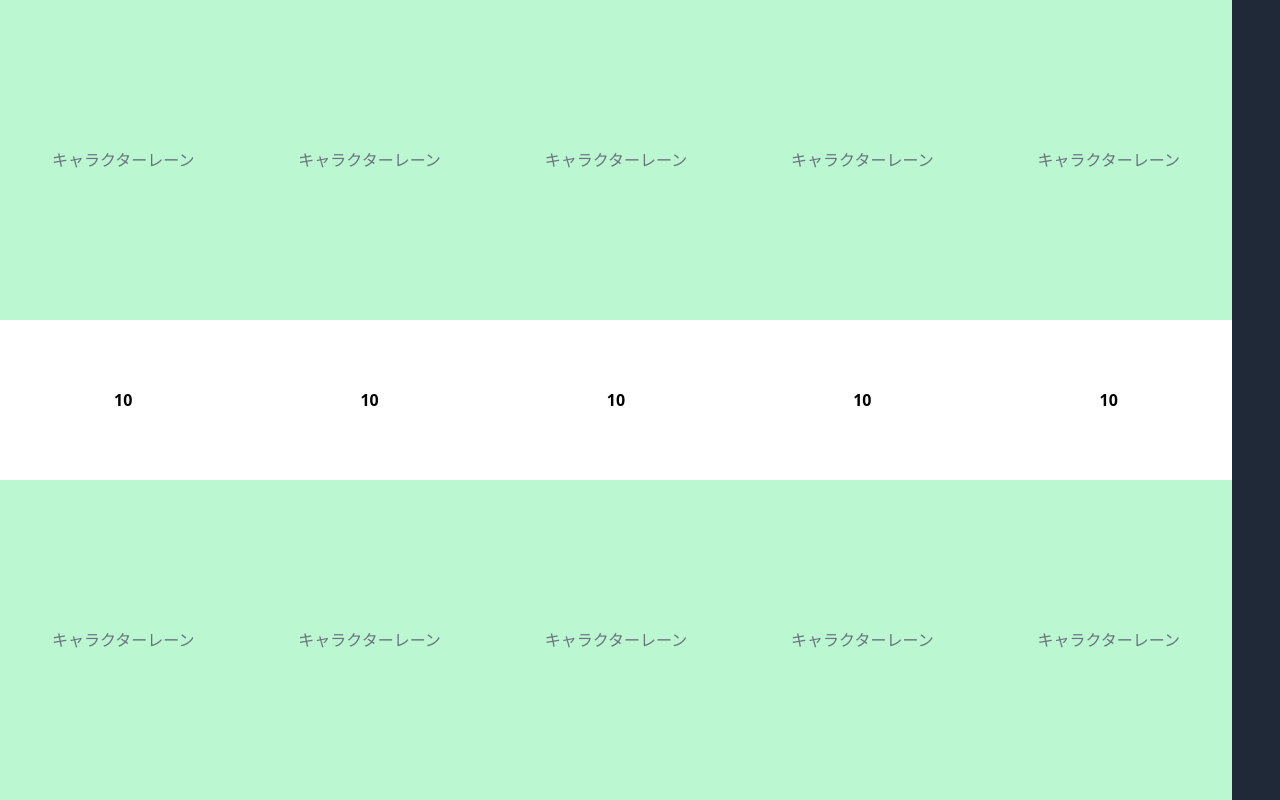
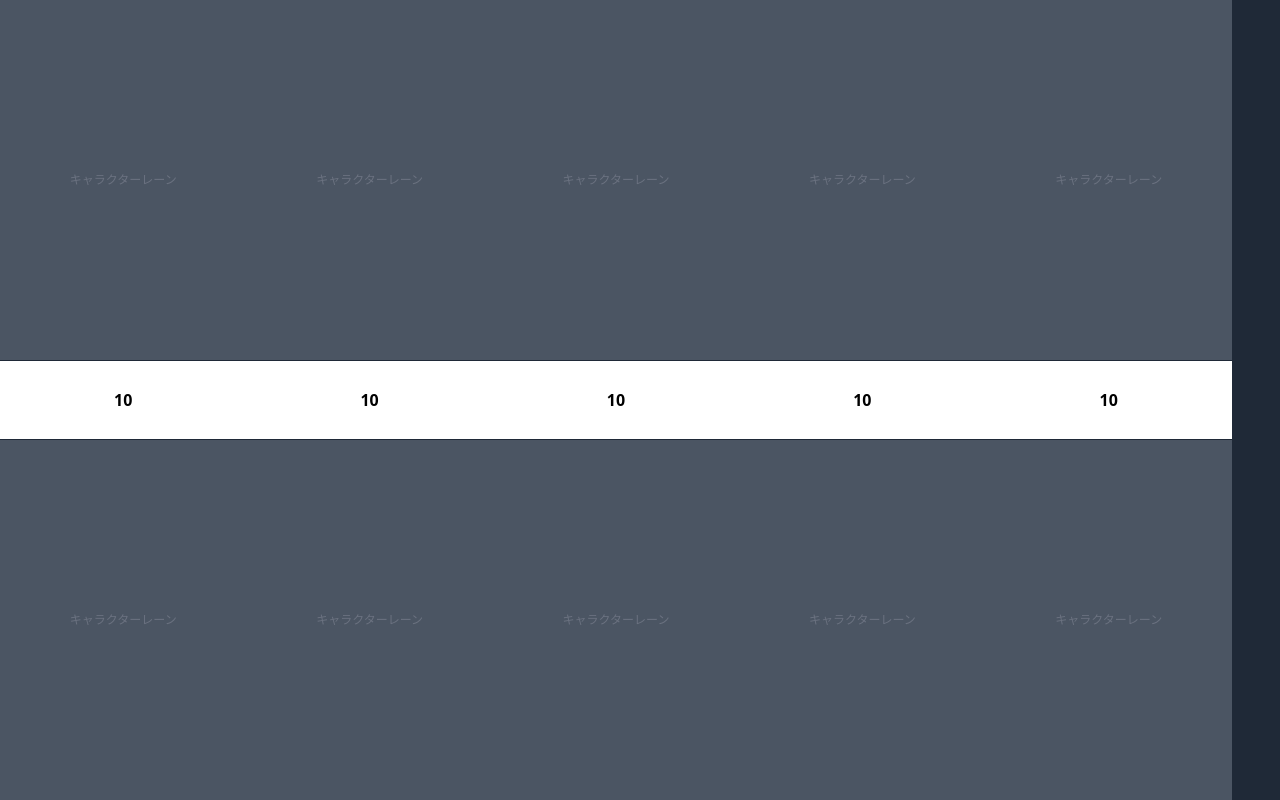
Before and after one commit to gh-nagata/5hanayome-cardgame-counter, a React (Vite) app: page / in a window 1280 px wide. Built offline with nearby package versions, Linux system fonts and the light colour scheme.

Commit message:
relayout

```diff
--- a/src/App.tsx
+++ b/src/App.tsx
@@ -5,7 +5,7 @@ import PlayArea from './components/PlayArea'
 
 const App = () => {
   return (
-    <div className="h-full w-full flex tall:bg-red-400 tall:flex-col ">
+    <div className="h-full w-full flex bg-gray-800 tall:flex-col ">
       <PlayArea classname='PlayArea flex-1' />
       <SidePanel className="SidePanel h-full w-12 bg-gray-800 tall:w-full tall:h-12 " />
     </div>
--- a/src/components/Character.tsx
+++ b/src/components/Character.tsx
@@ -89,9 +89,43 @@ const Character = (props: Props) => {
     }
 
     return (
-        <div className='Character w-full h-full bg-white font-bold'>
+        // <div className='Character flex flex-col w-full h-full bg-white font-bold'>
+        <div className={`Character flex  w-full h-full bg-white font-bold ${props.myArea ? 'flex-col-reverse' : 'flex-col'}`}>
+
+            <div className='
+            wide:h-1/3 flex items-center
+            tall:flex-col-reverse tall:flex-1 tall:max-h-36
+            '>
+                <button
+                    className={`
+                    w-1/4 h-full bg-blue-500 text-white
+                    ${props.myArea ? 'wide:rounded-tr-lg ' : 'wide:rounded-br-lg '}
+                    tall:w-full tall:h-1/3 tall:rounded-t-lg
+                    `}
+                    onClick={() => { setAddHanayomePower((prev) => prev - 1) }}
+                >-</button >
+                <div className='flex-1 w-full h-full flex justify-center items-center tall:h-1/3'>
+                    <div
+                        className=' flex justify-center items-center text-base w-1/2 h-4/5 '
+                        onClick={() => { setAddHanayomePower(0) }}
+                    >
+                        {addHanayomePower}
+                    </div>
+                </div>
+                <button
+                    className={`
+                        w-1/4 h-full bg-red-500 text-white
+                        ${props.myArea ? 'wide:rounded-tl-lg ' : 'wide:rounded-bl-lg'}
+                        tall:w-full tall:h-1/3 tall:rounded-b-lg
+                        `}
+                    onClick={() => setAddHanayomePower((prev) => prev + 1)}
+                >+</button>
+            </div>
             <select
-                className='w-full h-1/3 text-center appearance-none'
+                className='
+                w-full wide:h-1/3 text-center appearance-none
+                tall:h-12
+                '
                 value={hanayomePower}
                 onChange={(e) => {
                     const value = Number(e.target.value)
@@ -113,32 +147,14 @@ const Character = (props: Props) => {
                 }}
             >
                 <option value={-1}>-</option>
-                {[...Array(51)].map((_, i) => (
+                {[...Array(101)].map((_, i) => (
                     <option key={i} value={i}>{i}</option>
                 ))}
             </select>
-            <div className='h-1/3 flex  items-center back-slate-400'>
-                <button
-                    className='w-1/4 h-full bg-gray-700 text-white rounded-r-lg'
-                    onClick={() => { setAddHanayomePower((prev) => Math.max(0, prev - 1)) }}
-                >-</button >
-                <div className='flex-1 w-full h-full flex justify-center items-center'>
-                    <div
-                        className=' flex justify-center items-center text-base w-1/2 h-4/5 '
-                        onClick={() => { setAddHanayomePower(0) }}
-                    >
-                        {addHanayomePower}
-                        {/* {laneNumber} */}
-                    </div>
-                </div>
-                <button
-                    className='w-1/4 h-full bg-gray-700 text-white rounded-l-lg'
-                    onClick={() => setAddHanayomePower((prev) => prev + 1)}
-                >+</button>
-            </div>
             <div
                 className={`
                     h-1/3 flex justify-center items-center back-slate-500
+                    tall:h-12
                     `}
                 style={{    // レーン番号によって approachStates のカラーを変更
                     backgroundColor: (isSelectApproach || isApproach) ? hanayomeColor[laneNumber] : ''
@@ -146,7 +162,6 @@ const Character = (props: Props) => {
                 onClick={onClickTotal}
             >
                 {totalHanayomePower}
-                {/* {props.characterNumber} */}
             </div>
         </div>
     )
--- a/src/components/CharacterLane.tsx
+++ b/src/components/CharacterLane.tsx
@@ -11,10 +11,10 @@ const CharacterLane = (props: Props) => {
 
     return (
         <div
-            className='CharacterLane relative bg-green-200 w-1/5 h-full'
+            className='CharacterLane relative w-1/5 h-full'
             onClick={() => { setCharacter(<Character characterNumber={props.characterNumber} myArea={props.MyArea} setCharacter={setCharacter} />) }}
         >
-            <span className='absolute inset-0 flex justify-center items-center text-gray-500 text-base z-0'>
+            <span className='absolute inset-0 flex justify-center items-center text-gray-500 text-xs z-0'>
                 キャラクターレーン
             </span>
             {character && (
--- a/src/components/Hero.tsx
+++ b/src/components/Hero.tsx
@@ -128,7 +128,7 @@ const Hero = (props: Props) => {
                             [false, false, false, false, false,],
                         ])
                         props.setHero(null)
-                    }else{
+                    } else {
                         const newRequiredHanayomePower = [...requiredHanayomePower]
                         newRequiredHanayomePower[props.laneNumber] = Number(value)
                         setRequiredHanayomePower(newRequiredHanayomePower)
@@ -146,8 +146,8 @@ const Hero = (props: Props) => {
         );
 
     return (
-        <div className='Hero flex relative w-full h-full font-bold'>
-            <div className='w-full h-full absolute flex bg-white'>
+        <div className='Hero flex relative w-full h-full font-bold bg-white border-t border-b border-gray-800'>
+            <div className='w-full h-full absolute flex '>
                 {approachedColors}
             </div>
             {selectArea}
--- a/src/components/HeroLane.tsx
+++ b/src/components/HeroLane.tsx
@@ -16,10 +16,10 @@ const HeroLane = (props: Props) => {
 
     return (
         <div
-            className='HeroLane relative bg-green-100 w-1/5 h-full'
+            className='HeroLane relative  w-1/5 h-full'
             onClick={() => { setHero(<Hero laneNumber={props.laneNumber} setHero={setHero} className={props.className} />) }}
         >
-            <span className='absolute inset-0 flex justify-center items-center text-gray-500 text-base z-0'>
+            <span className='absolute inset-0 flex justify-center items-center text-gray-500 text-xs z-0 border-t border-b border-gray-800'>
                 主人公レーン
             </span>
             {hero && (
--- a/src/components/PlayArea.tsx
+++ b/src/components/PlayArea.tsx
@@ -20,14 +20,14 @@ const PlayArea = (props: Props) => {
     ))
 
     return (
-        <div className={`${props.classname}`}>
-            <div className='CharacterLanes flex h-2/5 bg-pink-200'>
+        <div className={`${props.classname} flex flex-col justify-center`}>
+            <div className='CharacterLanes flex flex-1  tall:max-h-60 bg-gray-600'>
                 {OpponentCharacterLanes}
             </div>
-            <div className='HeroLanes flex h-1/5 bg-pink-100'>
+            <div className='HeroLanes flex min-h-12 h-1/6 max-h-20 bg-gray-600'>
                 {HeroLanes}
             </div>
-            <div className='CharacterLanes flex h-2/5 bg-pink-200'>
+            <div className='CharacterLanes flex flex-1  tall:max-h-60 bg-gray-600'>
                 {MyCharacterLanes}
             </div>
         </div>
```
